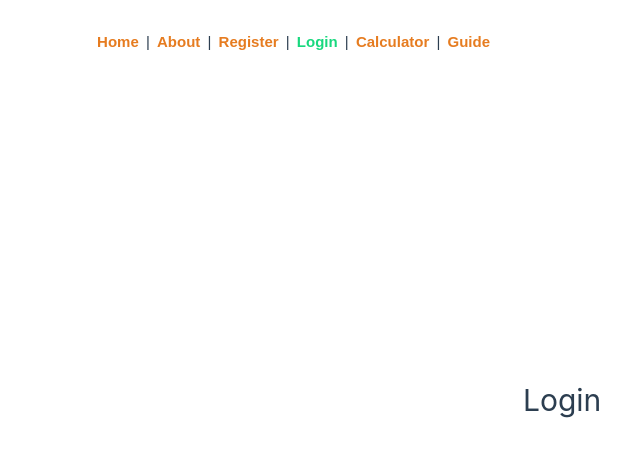
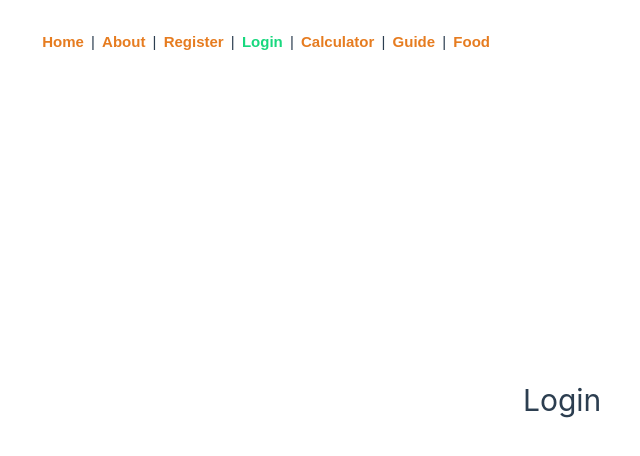
Before and after one commit to apisit48/project-calories, a Vue app: page /login in a window 1280 px wide. Shown: the top 456 px of the page, without its empty margins (117-757 px from the left). Built offline with nearby package versions, Linux system fonts and the light colour scheme.

Commit message:
update Food

```diff
--- a/src/App.vue
+++ b/src/App.vue
@@ -32,6 +32,10 @@ import { RouterLink, RouterView } from 'vue-router'
           <span> | </span>
           <RouterLink to="/guide">Guide</RouterLink>
          </span>
+         <span class="menuitem">
+          <span> | </span>
+          <RouterLink to="/food">Food</RouterLink>
+         </span>
 
         </nav>
     </div>
--- a/src/router/index.js
+++ b/src/router/index.js
@@ -37,6 +37,11 @@ const router = createRouter({
       name: 'guide',
       component: () => import('../views/GuideView.vue')
     },
+    {
+      path: '/food',
+      name: 'food',
+      component: () => import('../views/FoodView.vue')
+    },
   ]
 })
 
--- /dev/null
+++ b/src/views/FoodView.vue
@@ -0,0 +1,19 @@
+<script setup>
+
+</script>
+
+<template>
+  <div class="food">
+    <h1>Food</h1>
+</div>
+</template>
+
+<style>
+@media (min-width: 1024px) {
+  .guide {
+    min-height: 100vh;
+    display: flex;
+    align-items: center;
+  }
+}
+</style>
```
